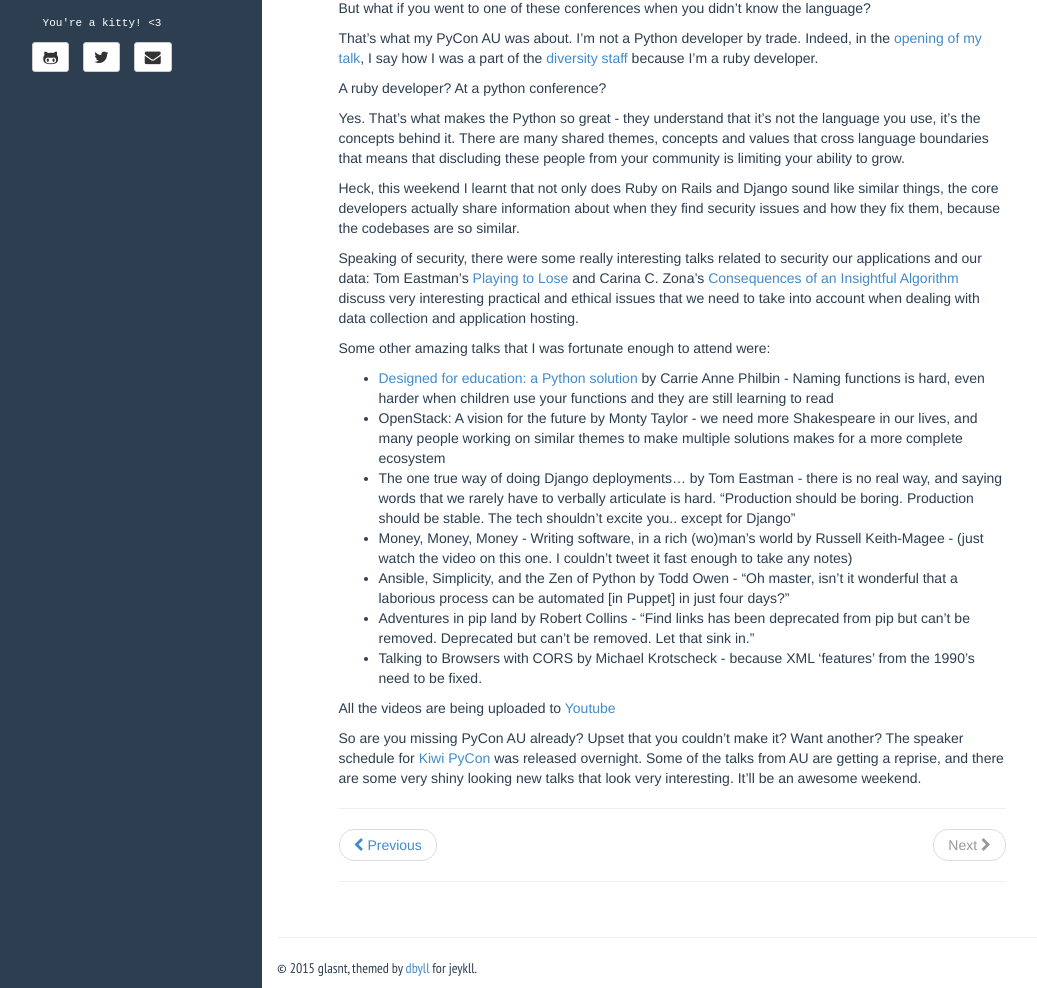
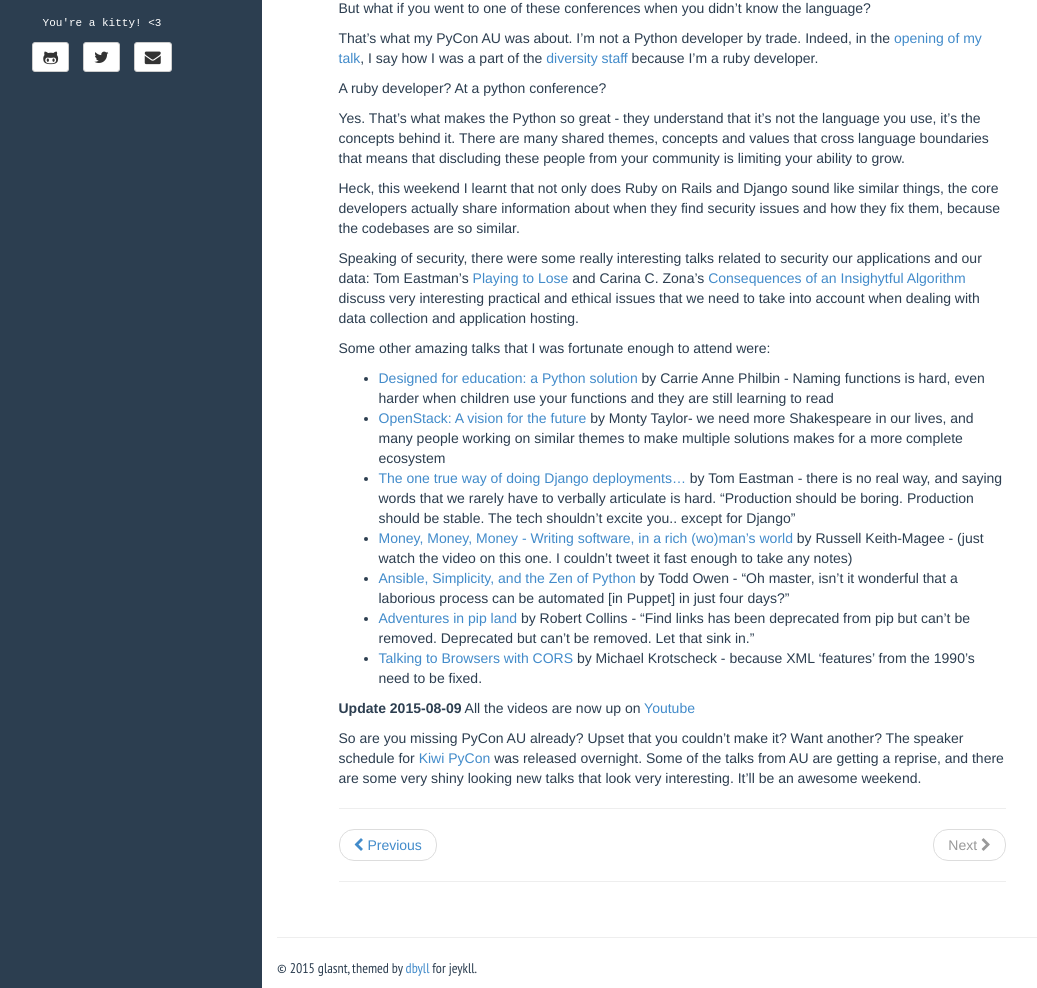
Before and after one commit to glasnt/blog, a Jekyll site: the page built from _posts/2015-08-04-pycon-au-2015-wrap-up.md, in a window 1280 px wide and 1270 px high, cut to the strip 282-1270 px from the top of the window. Shown: the whole strip, without its empty margins (58-1095 px from the left). Built offline with Jekyll 4.4.1, drawn with Linux system fonts in a browser that asks for light colours.

Commit message:
Update youtube links

```diff
--- a/_posts/2015-08-04-pycon-au-2015-wrap-up.md
+++ b/_posts/2015-08-04-pycon-au-2015-wrap-up.md
@@ -17,19 +17,19 @@
 
 Heck, this weekend I learnt that not only does Ruby on Rails and Django sound like similar things, the core developers actually share information about when they find security issues and how they fix them, because the codebases are so similar.
 
-Speaking of security, there were some really interesting talks related to security our applications and our data: Tom Eastman's [Playing to Lose](http://2015.pycon-au.org/schedule/30088/view_talk?day=sunday) and Carina C. Zona's [Consequences of an Insightful Algorithm](https://www.youtube.com/watch?v=NheE6udjfGI) discuss very interesting practical and ethical issues that we need to take into account when dealing with data collection and application hosting.
+Speaking of security, there were some really interesting talks related to security our applications and our data: Tom Eastman's [Playing to Lose](https://www.youtube.com/watch?v=EQVaNTRqIjY) and Carina C. Zona's [Consequences of an Insighytful Algorithm](https://www.youtube.com/watch?v=NheE6udjfGI) discuss very interesting practical and ethical issues that we need to take into account when dealing with data collection and application hosting.
 
 Some other amazing talks that I was fortunate enough to attend were:
 
  * [Designed for education: a Python solution](https://www.youtube.com/watch?v=gaFk0Sya_HI) by Carrie Anne Philbin - Naming functions is hard, even harder when children use your functions and they are still learning to read
- * OpenStack: A vision for the future by Monty Taylor - we need more Shakespeare in our lives, and many people working on similar themes to make multiple solutions makes for a more complete ecosystem
- * The one true way of doing Django deployments... by Tom Eastman - there is no real way, and saying words that we rarely have to verbally articulate is hard. "Production should be boring. Production should be stable. The tech shouldn't excite you.. except for Django"
- * Money, Money, Money - Writing software, in a rich (wo)man's world by Russell Keith-Magee - (just watch the video on this one. I couldn't tweet it fast enough to take any notes)
- * Ansible, Simplicity, and the Zen of Python by Todd Owen - "Oh master, isn't it wonderful that a laborious process can be automated [in Puppet] in just four days?"
- * Adventures in pip land by Robert Collins - "Find links has been deprecated from pip but can't be removed. Deprecated but can't be removed. Let that sink in."
- * Talking to Browsers with CORS by Michael Krotscheck - because XML 'features' from the 1990's need to be fixed.
+ * [OpenStack: A vision for the future](https://www.youtube.com/watch?v=_cfKwZWjFDw) by Monty Taylor- we need more Shakespeare in our lives, and many people working on similar themes to make multiple solutions makes for a more complete ecosystem
+ * [The one true way of doing Django deployments...](https://www.youtube.com/watch?v=1ABPQyANid0) by Tom Eastman - there is no real way, and saying words that we rarely have to verbally articulate is hard. "Production should be boring. Production should be stable. The tech shouldn't excite you.. except for Django"
+ * [Money, Money, Money - Writing software, in a rich (wo)man's world](https://www.youtube.com/watch?v=mY8B2lXIu6g) by Russell Keith-Magee - (just watch the video on this one. I couldn't tweet it fast enough to take any notes)
+ * [Ansible, Simplicity, and the Zen of Python](https://www.youtube.com/watch?v=JlrkizEBjXk) by Todd Owen - "Oh master, isn't it wonderful that a laborious process can be automated [in Puppet] in just four days?"
+ * [Adventures in pip land](https://www.youtube.com/watch?v=tqVWzndh374) by Robert Collins - "Find links has been deprecated from pip but can't be removed. Deprecated but can't be removed. Let that sink in."
+ * [Talking to Browsers with CORS](https://www.youtube.com/watch?v=a9ze1XilXSI) by Michael Krotscheck - because XML 'features' from the 1990's need to be fixed.
 
 
-All the videos are being uploaded to [Youtube](https://www.youtube.com/user/PyConAU)
+**Update 2015-08-09** All the videos are now up on [Youtube](https://www.youtube.com/user/PyConAU)
 
 So are you missing PyCon AU already? Upset that you couldn't make it? Want another? The speaker schedule for [Kiwi PyCon](https://nzpug.org/schedule/talks/) was released overnight. Some of the talks from AU are getting a reprise, and there are some very shiny looking new talks that look very interesting. It'll be an awesome weekend.
```
